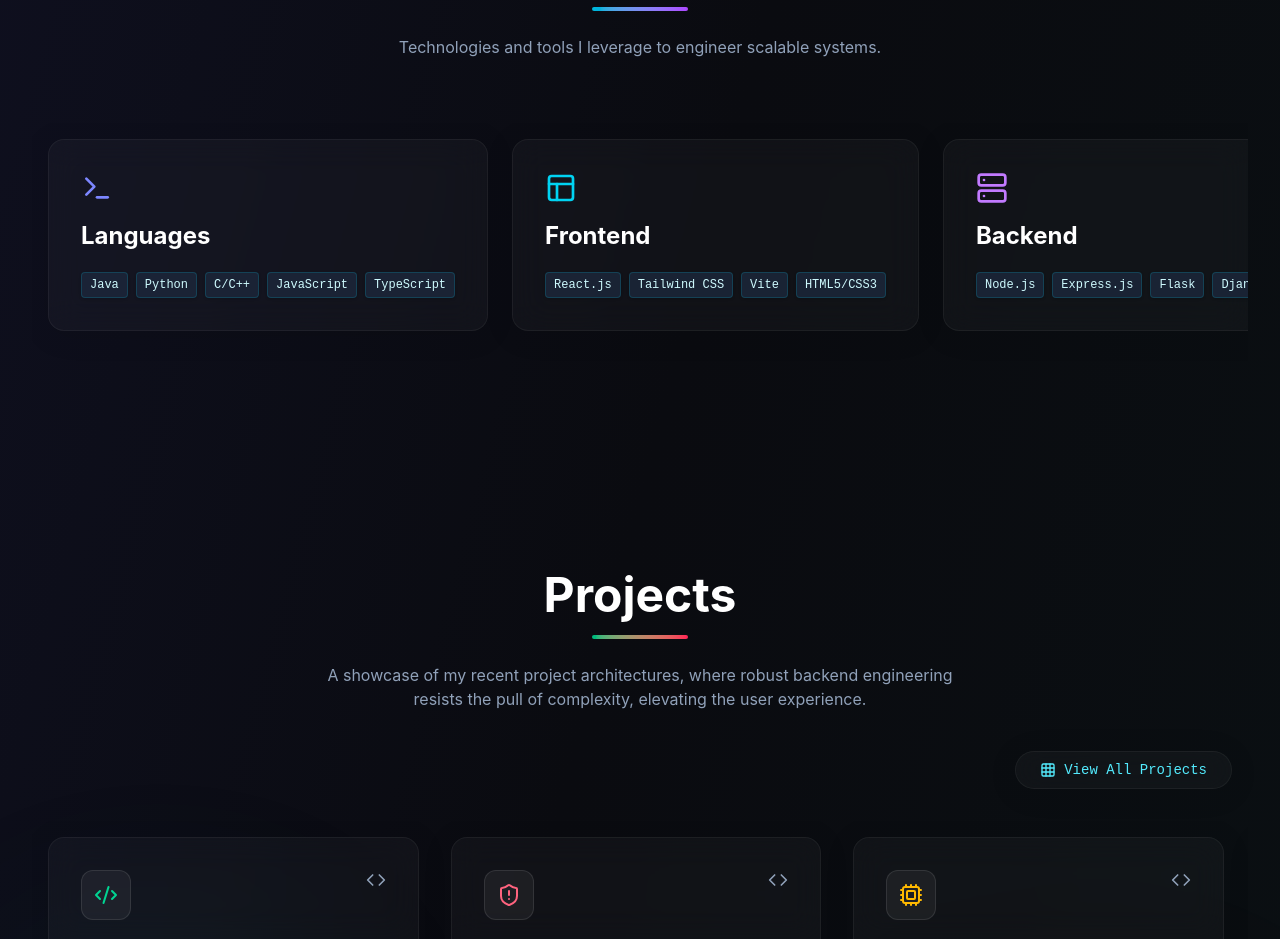
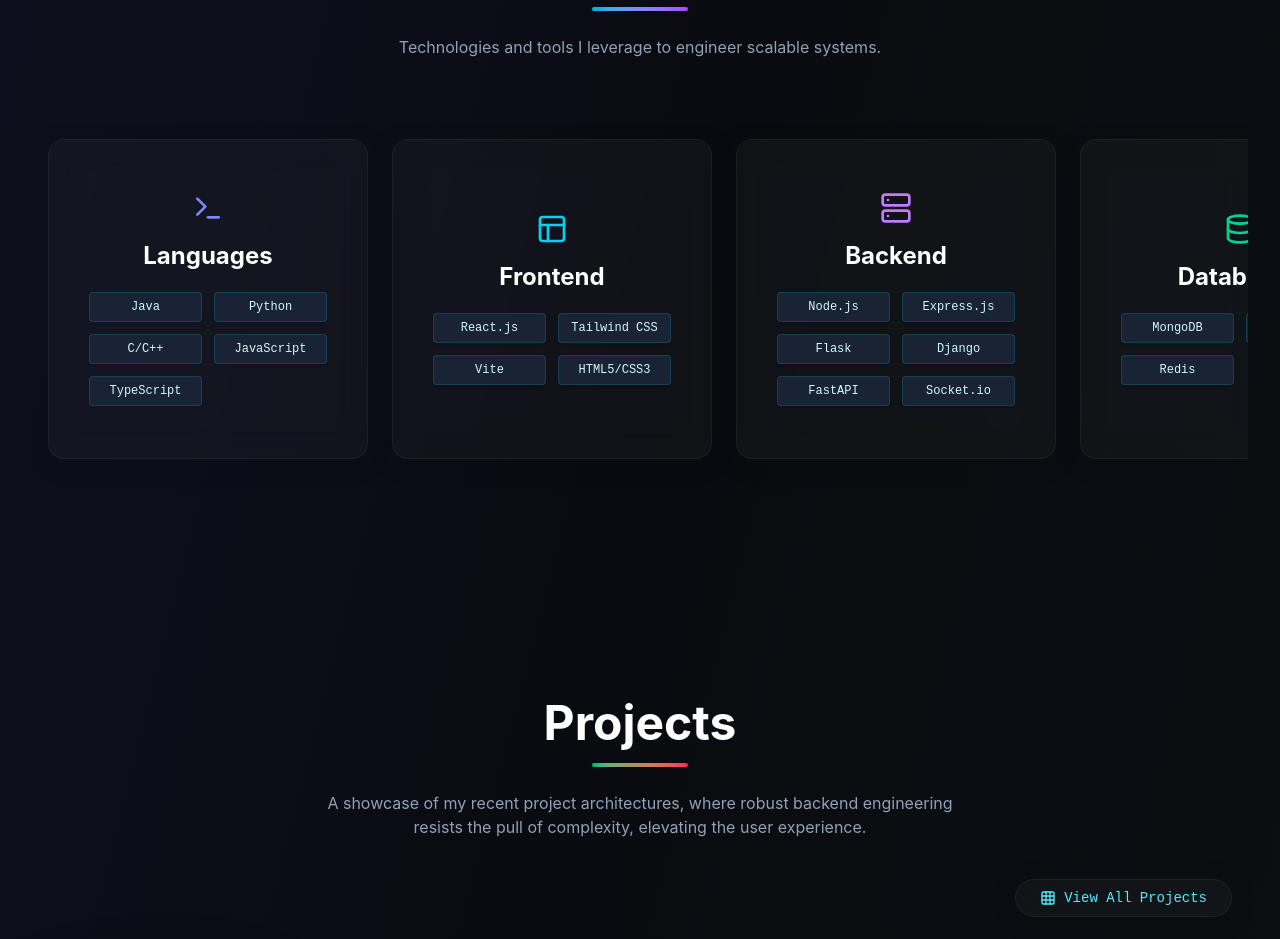
Before and after one commit to Aranya5/Portfolio-Aranya, a React (Vite) app: page / in a window 1280 px wide. Shown: the part 1940-2879 px from the top of the page. Built offline with nearby package versions, Linux system fonts and the light colour scheme.

Commit message:
skills part optimisation

```diff
--- a/src/components/Skills.tsx
+++ b/src/components/Skills.tsx
@@ -138,21 +138,23 @@ export default function Skills() {
               key={idx}
               variants={itemVariants}
               whileHover={{ y: -8, scale: 1.02 }}
-              className="glass p-6 md:p-8 rounded-2xl border-t border-white/10 relative overflow-hidden group min-w-[280px] md:min-w-[340px] snap-center shrink-0 flex flex-col h-full hover:shadow-2xl hover:shadow-cyan-500/10 transition-all cursor-grab active:cursor-grabbing"
+              className="glass p-6 md:p-8 rounded-2xl border-t border-white/10 relative overflow-hidden group min-w-[280px] w-[280px] md:min-w-[320px] md:w-[320px] aspect-square snap-center shrink-0 flex flex-col justify-center items-center h-full hover:shadow-2xl hover:shadow-cyan-500/10 transition-all cursor-grab active:cursor-grabbing"
             >
               {/* Subtle hover glow */}
               <div className="absolute inset-0 bg-gradient-to-br from-white/[0.03] to-transparent opacity-0 group-hover:opacity-100 transition-opacity duration-300" />
 
-              <div className="relative z-10">
-                {category.icon}
+              <div className="relative z-10 flex flex-col items-center justify-center w-full h-full text-center">
+                <div className="flex items-center justify-center text-center transform transition-transform group-hover:scale-110 duration-300">
+                  {category.icon}
+                </div>
                 <h3 className="text-xl md:text-2xl font-bold font-serif mb-5 text-white group-hover:text-cyan-300 transition-colors">
                   {category.title}
                 </h3>
-                <div className="flex flex-wrap gap-2">
+                <div className="grid grid-cols-2 gap-3 w-full px-2">
                   {category.skills.map((skill, sIdx) => (
                     <span
                       key={sIdx}
-                      className="px-2 py-1 text-xs font-mono rounded bg-slate-800/80 text-cyan-100 border border-cyan-500/20 shadow-sm"
+                      className="px-2 py-1.5 text-xs font-mono rounded bg-slate-800/80 text-cyan-100 border border-cyan-500/20 shadow-sm flex items-center justify-center text-center"
                     >
                       {skill}
                     </span>
```
